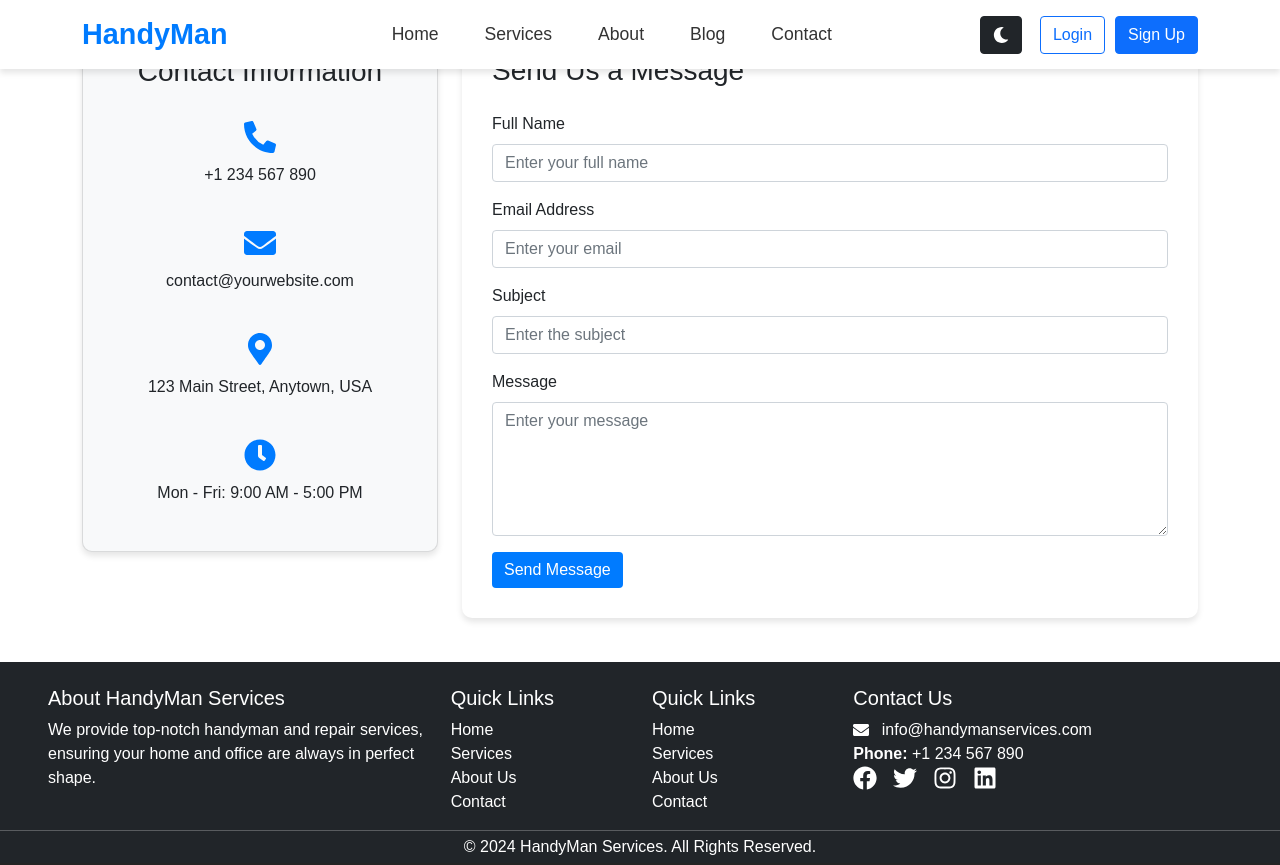
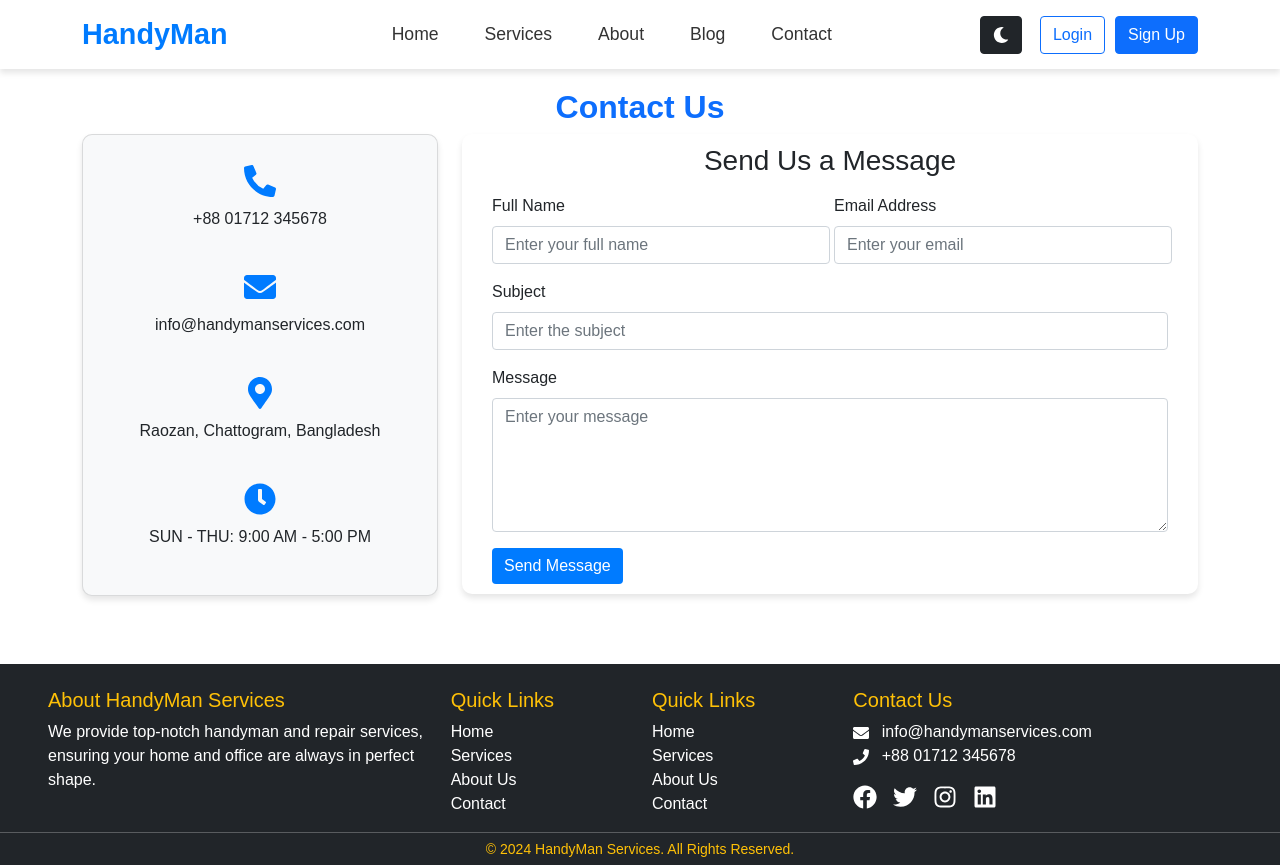
Before and after one commit to nurulazam-dev/mna-handyman-platform, a React (Vite) app: page /contact in a window 1280 px wide. Built offline with nearby package versions, Linux system fonts and the light colour scheme.

Commit message:
contact  page primary setup-2

```diff
--- a/src/components/Footer.jsx
+++ b/src/components/Footer.jsx
@@ -5,6 +5,7 @@ import {
   FaInstagram,
   FaLinkedin,
   FaEnvelope,
+  FaPhone,
 } from "react-icons/fa";
 
 const Footer = () => {
@@ -13,7 +14,7 @@ const Footer = () => {
       <Row className="px-5 pt-4">
         {/* About Section */}
         <Col md={4}>
-          <h5>About HandyMan Services</h5>
+          <h5 className="text-warning">About HandyMan Services</h5>
           <p>
             We provide top-notch handyman and repair services, ensuring your
             home and office are always in perfect shape.
@@ -22,7 +23,7 @@ const Footer = () => {
 
         {/* Quick Links Section */}
         <Col md={2} className="text-start">
-          <h5>Quick Links</h5>
+          <h5 className="text-warning">Quick Links</h5>
           <ul className="list-unstyled">
             <li>
               <a href="/" className="text-white text-decoration-none">
@@ -48,7 +49,7 @@ const Footer = () => {
         </Col>
         {/* Quick Links Section */}
         <Col md={2} className="text-start">
-          <h5>Quick Links</h5>
+          <h5 className="text-warning">Quick Links</h5>
           <ul className="list-unstyled">
             <li>
               <a href="/" className="text-white text-decoration-none">
@@ -75,14 +76,14 @@ const Footer = () => {
 
         {/* Contact Section */}
         <Col md={4}>
-          <h5>Contact Us</h5>
+          <h5 className="text-warning">Contact Us</h5>
           <p className="m-0">
             <FaEnvelope className="me-2" /> info@handymanservices.com
           </p>
           <p className="m-0">
-            <strong>Phone:</strong> +1 234 567 890
+            <FaPhone className="me-2" /> +88 01712 345678
           </p>
-          <div>
+          <div className="mt-3">
             <a href="https://facebook.com" className="text-white me-3">
               <FaFacebook size={24} />
             </a>
@@ -102,10 +103,10 @@ const Footer = () => {
       <hr className="border-light m-0" />
       <Row className="py-1">
         <Col className="text-center">
-          <p className="mb-0">
+          <small className="text-warning mb-0">
             &copy; {new Date().getFullYear()} HandyMan Services. All Rights
             Reserved.
-          </p>
+          </small>
         </Col>
       </Row>
     </footer>
--- a/src/pages/Contact.jsx
+++ b/src/pages/Contact.jsx
@@ -24,34 +24,31 @@ const Contact = () => {
   const formStyle = {
     boxShadow: "0 4px 6px rgba(0, 0, 0, 0.1)",
     borderRadius: "10px",
-    padding: "30px",
+    padding: "10px 30px",
     backgroundColor: "#fff",
   };
 
   return (
-    <div>
-      {/* Contact Info and Form Section */}
-      <section className="container sectionClass">
+    <section className="container sectionClass mt-5 pt-3">
+      <h2 className="headingClass text-primary">Contact Us</h2>
       <Row>
-          {/* Contact Information */}
         <Col md={4} className="mb-4">
           <Card style={contactCardStyle}>
-              <h3>Contact Information</h3>
-              <div className="mt-4">
+            <div>
               <FaPhoneAlt style={iconStyle} />
-                <p>+1 234 567 890</p>
+              <p>+88 01712 345678</p>
             </div>
             <div className="mt-4">
               <FaEnvelope style={iconStyle} />
-                <p>contact@yourwebsite.com</p>
+              <p>info@handymanservices.com</p>
             </div>
             <div className="mt-4">
               <FaMapMarkerAlt style={iconStyle} />
-                <p>123 Main Street, Anytown, USA</p>
+              <p>Raozan, Chattogram, Bangladesh</p>
             </div>
             <div className="mt-4">
               <FaClock style={iconStyle} />
-                <p>Mon - Fri: 9:00 AM - 5:00 PM</p>
+              <p>SUN - THU: 9:00 AM - 5:00 PM</p>
             </div>
           </Card>
         </Col>
@@ -59,8 +56,11 @@ const Contact = () => {
         {/* Contact Form */}
         <Col md={8}>
           <Form style={formStyle}>
-              <h3>Send Us a Message</h3>
-              <Form.Group controlId="formName" className="mb-3 mt-4">
+            <h3 className="text-center">Send Us a Message</h3>
+
+            <div className="d-flex justify-content-between my-3">
+              <Col md={6} className="me-1">
+                <Form.Group controlId="formFullName">
                   <Form.Label>Full Name</Form.Label>
                   <Form.Control
                     type="text"
@@ -68,8 +68,9 @@ const Contact = () => {
                     required
                   />
                 </Form.Group>
-
-              <Form.Group controlId="formEmail" className="mb-3">
+              </Col>
+              <Col md={6}>
+                <Form.Group controlId="formEmail">
                   <Form.Label>Email Address</Form.Label>
                   <Form.Control
                     type="email"
@@ -77,7 +78,8 @@ const Contact = () => {
                     required
                   />
                 </Form.Group>
-
+              </Col>
+            </div>
             <Form.Group controlId="formSubject" className="mb-3">
               <Form.Label>Subject</Form.Label>
               <Form.Control type="text" placeholder="Enter the subject" />
@@ -103,7 +105,6 @@ const Contact = () => {
         </Col>
       </Row>
     </section>
-    </div>
   );
 };
 
```
Lines whose indentation alone changed are shown as unchanged.
